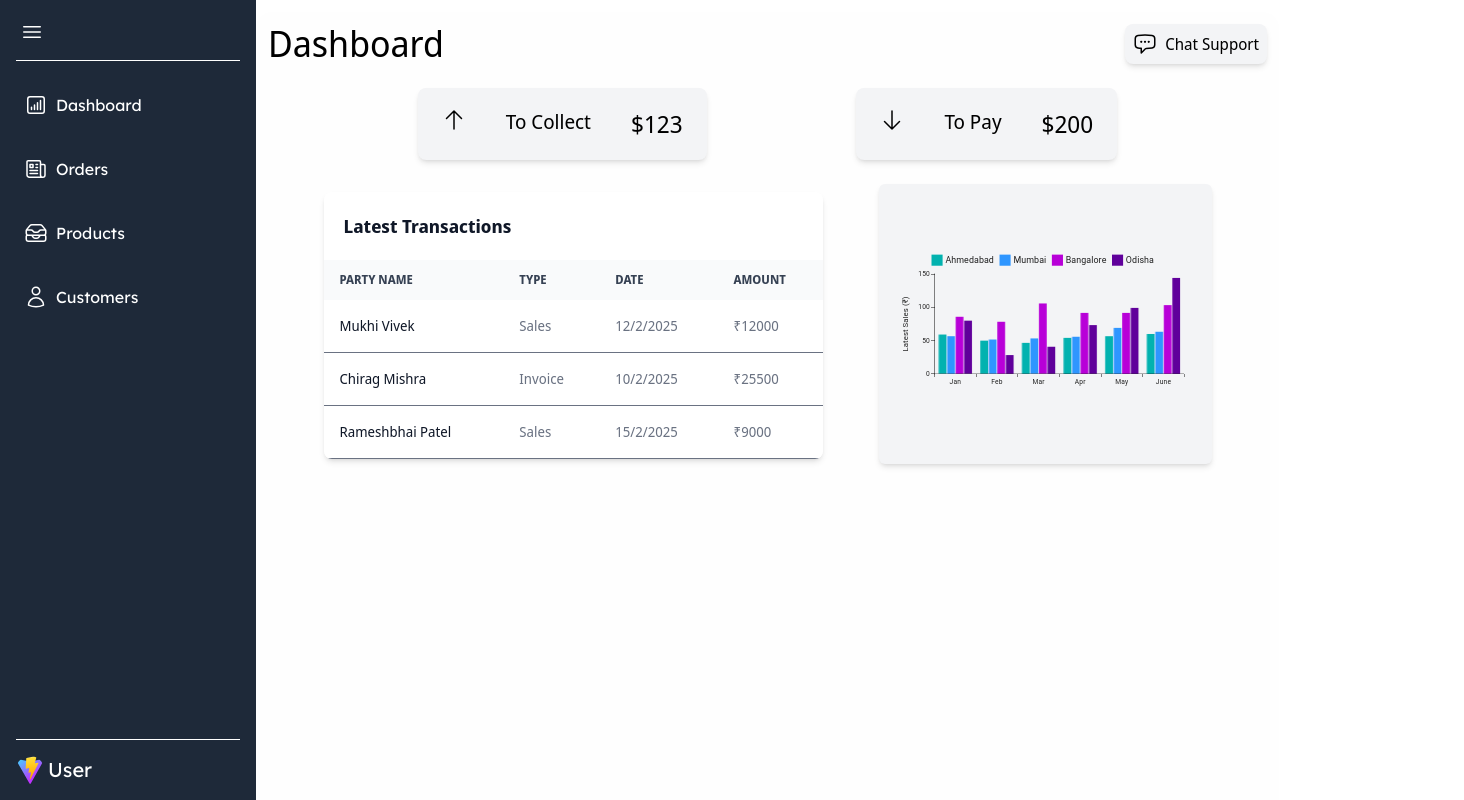
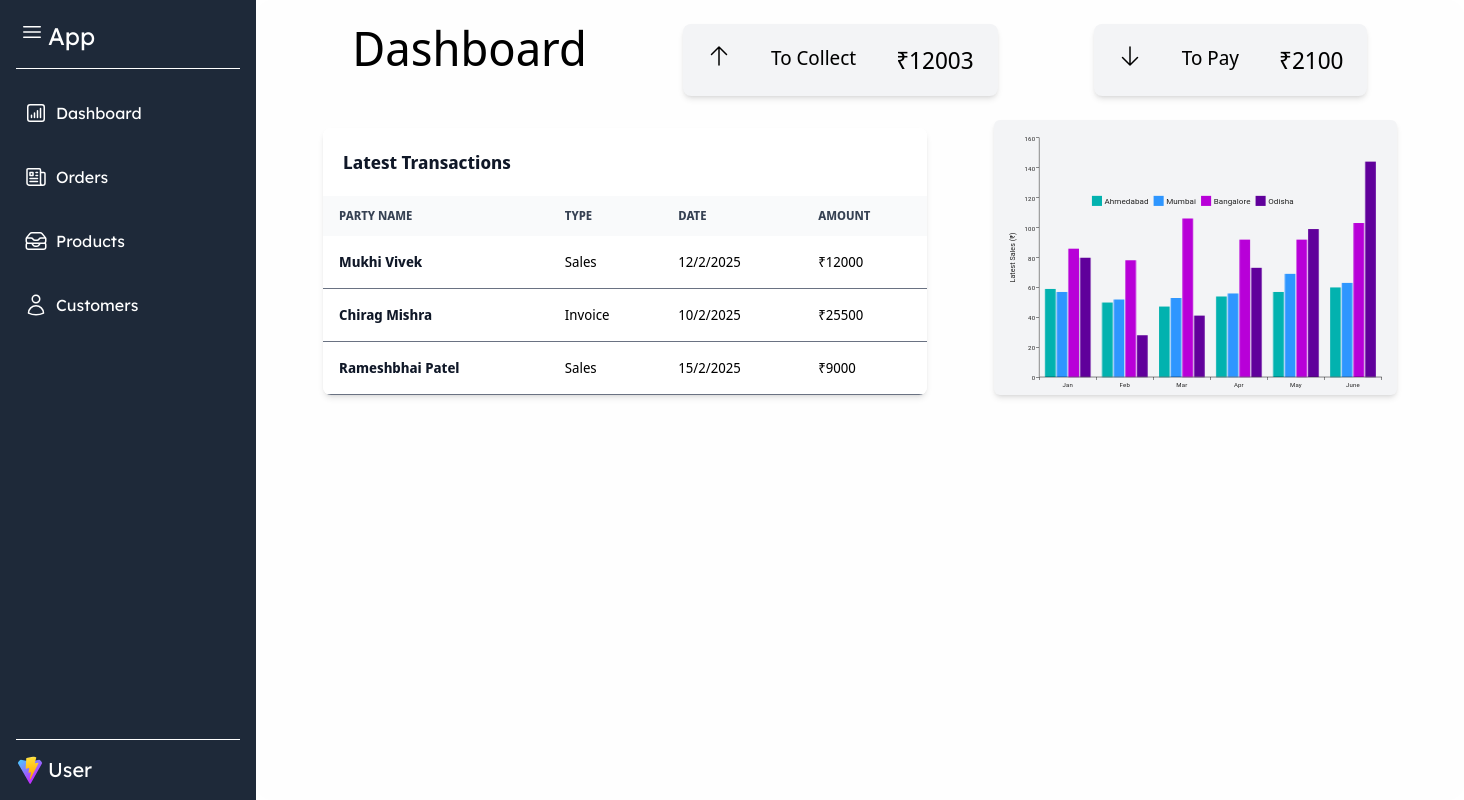
Before and after one commit to MukhiVivek/Business-Management, a React (Vite) app in the folder Frontend/: page /dashboard in a window 1280 px wide. Both pictures are taken after a click on the icon 32 px from the left and 32 px from the top of the page. Shown: the top 800 px of the page, 1464 px wide, since content can reach past the window. Built offline with nearby package versions, Linux system fonts and the light colour scheme.

Commit message:
Update 8: Additional Changes

```diff
--- a/Frontend/src/App.css
+++ b/Frontend/src/App.css
@@ -1,5 +1,5 @@
+@import url('https://fonts.googleapis.com/css2?family=Noto+Sans+Display:ital,wght@0,100..900;1,100..900&display=swap');
 @import "tailwindcss";
-@import url('https://fonts.googleapis.com/css2?family=Noto+Sans+Display:ital,wght@0,100..900;1,100..900&display=swap');
 
 @media (max-width: 767px) {
     .App{
--- a/Frontend/src/App.jsx
+++ b/Frontend/src/App.jsx
@@ -11,7 +11,7 @@ function App() {
     <Router>
       <div className="App flex min-h-screen">
         <Sidebar/>
-        <div className="main-content flex-1 overflow-y-auto">
+        <div className="main-content">
           <Routes>
             <Route exact path='/' element={<Dashboard/>} />
             <Route exact path='/dashboard' element={<Dashboard/>} />
--- a/Frontend/src/landing_page/Dashboard/BarChart/BarChart.jsx
+++ b/Frontend/src/landing_page/Dashboard/BarChart/BarChart.jsx
@@ -9,9 +9,9 @@ const chartSetting = {
       label: 'Latest Sales (₹)',
     },
   ],
-  width: 600,
-  margin: { left: 100, right: 50 },
-  height: 280,
+  width: 800,
+  margin: { left: 90, right: 30, top: -100, bottom: -100 },
+  height: 275,
   sx: {
     [`.${axisClasses.left} .${axisClasses.label}`]: {
       transform: 'translate(-20px, 0px)',
--- a/Frontend/src/landing_page/Dashboard/Dashboard.jsx
+++ b/Frontend/src/landing_page/Dashboard/Dashboard.jsx
@@ -8,23 +8,22 @@ function Dashboard() {
         <>
         <div className="flex">
             {/* Sidebar is fixed, so add margin-left to the dashboard */}
-            <div className="dashboard p-3 m-3 rounded-2xl ml-64 md:ml-64 min-h-screen w-full">
-
+            <div className="dashboard rounded-2xl md:ml-64 min-h-screen w-full">
                 {/* Dashboard and Chat Support */}
-                <div className="top flex justify-between">
-                    <h1 className="text-4xl rounded-lg">Dashboard</h1>
+                {/* <div className="top flex justify-between"> */}
 
                     {/* Chat Support Button */}
-                    <button className="bg-gray-100 shadow-md text-black p-2 rounded-lg flex gap-2">
+                    {/* <button className="bg-gray-100 shadow-md text-black p-2 rounded-lg flex gap-2">
                         <svg xmlns="http://www.w3.org/2000/svg" fill="none" viewBox="0 0 24 24" strokeWidth={1.5} stroke="currentColor" className="size-6">
                             <path strokeLinecap="round" strokeLinejoin="round" d="M8.625 9.75a.375.375 0 1 1-.75 0 .375.375 0 0 1 .75 0Zm0 0H8.25m4.125 0a.375.375 0 1 1-.75 0 .375.375 0 0 1 .75 0Zm0 0H12m4.125 0a.375.375 0 1 1-.75 0 .375.375 0 0 1 .75 0Zm0 0h-.375m-13.5 3.01c0 1.6 1.123 2.994 2.707 3.227 1.087.16 2.185.283 3.293.369V21l4.184-4.183a1.14 1.14 0 0 1 .778-.332 48.294 48.294 0 0 0 5.83-.498c1.585-.233 2.708-1.626 2.708-3.228V6.741c0-1.602-1.123-2.995-2.707-3.228A48.394 48.394 0 0 0 12 3c-2.392 0-4.744.175-7.043.513C3.373 3.746 2.25 5.14 2.25 6.741v6.018Z" />
                         </svg>
                     Chat Support
                     </button>
-                </div>
+                </div> */}
 
                 {/* To collect & To pay */}
                 <div className="section-1 flex justify-evenly py-6">
+                    <h1 className="flex text-5xl">Dashboard</h1>
                     {/* To collect */}
                     <div className="to-collect flex bg-gray-100 text-black px-6 py-5 rounded-lg shadow-md">
                         <svg xmlns="http://www.w3.org/2000/svg" fill="none" viewBox="0 0 24 24" stroke-width="1.5" stroke="currentColor" className="size-6">
@@ -32,7 +31,7 @@ function Dashboard() {
                         </svg>
                         <div className="flex justify-evenly">
                             <h1 className="text-xl text-left mx-10">To Collect</h1>
-                            <p className="text-2xl">$123</p>
+                            <p className="text-2xl">₹12003</p>
                         </div>
                     </div>
 
@@ -43,7 +42,7 @@ function Dashboard() {
                         </svg>
                         <div className="flex justify-evenly">
                             <h1 className="text-xl text-left mx-10">To Pay</h1>
-                            <p className="text-2xl">$200</p>
+                            <p className="text-2xl">₹2100</p>
                         </div>
                     </div>
                 </div>
--- a/Frontend/src/landing_page/Dashboard/LatestTransaction.jsx
+++ b/Frontend/src/landing_page/Dashboard/LatestTransaction.jsx
@@ -22,12 +22,12 @@ const LatestTransaction = () => {
             { name: "Rameshbhai Patel", type: "Sales", date: "15/2/2025", amount: "₹9000" },
           ].map((transaction, index) => (
             <tr key={index} className="bg-white border-b dark:bg-gray-100 dark:border-gray-100">
-              <th scope="row" className="px-4 py-4 font-medium text-gray-900 whitespace-nowrap dark:text-black">
+              <th scope="row" className="px-4 py-4  font-bold text-gray-900 whitespace-nowrap dark:text-black">
                 {transaction.name}
               </th>
-              <td className="px-4 py-4">{transaction.type}</td>
-              <td className="px-4 py-4">{transaction.date}</td>
-              <td className="px-4 py-4">{transaction.amount}</td>
+              <td className="text-black px-4 py-4">{transaction.type}</td>
+              <td className="text-black px-4 py-4">{transaction.date}</td>
+              <td className="text-black px-4 py-4">{transaction.amount}</td>
             </tr>
           ))}
         </tbody>
--- a/Frontend/src/landing_page/includes/Sidebar/Sidebar.jsx
+++ b/Frontend/src/landing_page/includes/Sidebar/Sidebar.jsx
@@ -5,7 +5,8 @@ import Dropdown from "./Dropdown/Dropdown";
 
 const Sidebar = () => {
   const [isCollapsed, setIsCollapsed] = useState(true);
-
+  // isCollapsed(true) = sidebar is closed
+  // setIsCollapsed(!isCollapsed) = sidebar is open
 
   // Navigation items with SVG icons and Path
   const navItems = [
@@ -93,29 +94,34 @@ const Sidebar = () => {
 
   return (
     <div
-      className={`sidebar fixed left-0 top-0 h-screen flex flex-col flex-shrink-0 p-4 bg-gray-800 text-white transition-all duration-300 ${
-        isCollapsed ? "w-16" : "w-64"
-      }`}>
+      className={`sidebar fixed left-0 top-0 h-screen flex flex-col flex-shrink-0 p-4 bg-gray-800 text-white transition-all duration-300 ${isCollapsed ? "w-16" : "w-64"
+        }`}>
 
       <div className="business">
 
         {/* Business App Link */}
         <div
-          className="flex items-center rounded-md text-white p-1">
+          className="flex items-center rounded-md text-white p-1" onClick={() => setIsCollapsed(!isCollapsed)}>
 
           {/* When sidebar is open */}
-          {!isCollapsed && <span className="text-2xl"><svg xmlns="http://www.w3.org/2000/svg" fill="none" viewBox="0 0 24 24" strokeWidth={1.5} stroke="currentColor" className="size-6">
-            <path strokeLinecap="round" strokeLinejoin="round" d="M3.75 6.75h16.5M3.75 12h16.5m-16.5 5.25h16.5" />
-            </svg>
-          </span>}
+          {!isCollapsed &&
+            <span className="text-2xl flex gap-1">
+              {/* Hamburger bar */}
+              <svg xmlns="http://www.w3.org/2000/svg" fill="none" viewBox="0 0 24 24" strokeWidth={1.5} stroke="currentColor" className="size-6">
+                <path strokeLinecap="round" strokeLinejoin="round" d="M3.75 6.75h16.5M3.75 12h16.5m-16.5 5.25h16.5" />
+              </svg>
+              <h1 className="flex">App</h1>
+            </span>}
 
           {/* When sidebar is closed */}
           {isCollapsed &&
-          <span className="text-2xl" >
-            <svg xmlns="http://www.w3.org/2000/svg" fill="none" viewBox="0 0 24 24" strokeWidth={1.5} stroke="currentColor" className="size-6" onClick={() => setIsCollapsed(!isCollapsed)}>
-            <path strokeLinecap="round" strokeLinejoin="round" d="M3.75 6.75h16.5M3.75 12h16.5m-16.5 5.25h16.5" / >
-            </svg>
-          </span>}
+            <span className="text-2xl">
+              {/* Hamburger bar */}
+              <svg xmlns="http://www.w3.org/2000/svg" fill="none" viewBox="0 0 24 24" strokeWidth={1.5} stroke="currentColor" className="size-6" onClick={() => setIsCollapsed(!isCollapsed)}>
+                <path strokeLinecap="round" strokeLinejoin="round" d="M3.75 6.75h16.5M3.75 12h16.5m-16.5 5.25h16.5" />
+              </svg>
+            </span>}
+
         </div>
       </div>
 
```
